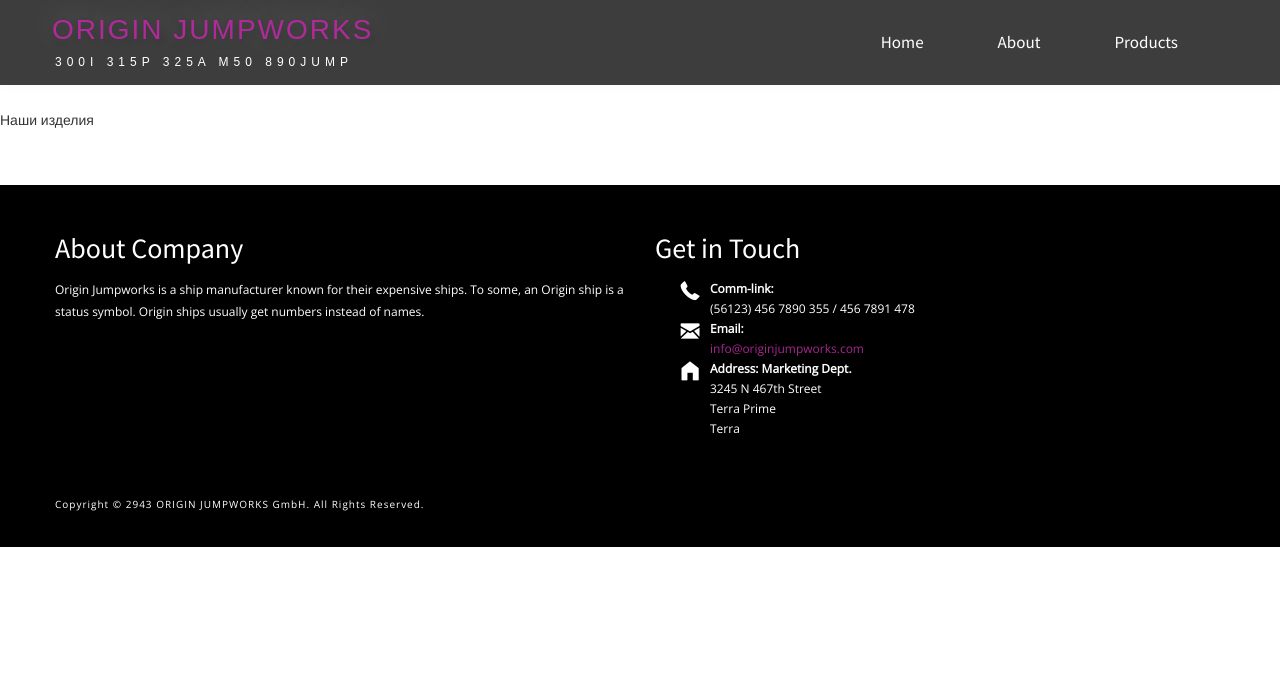
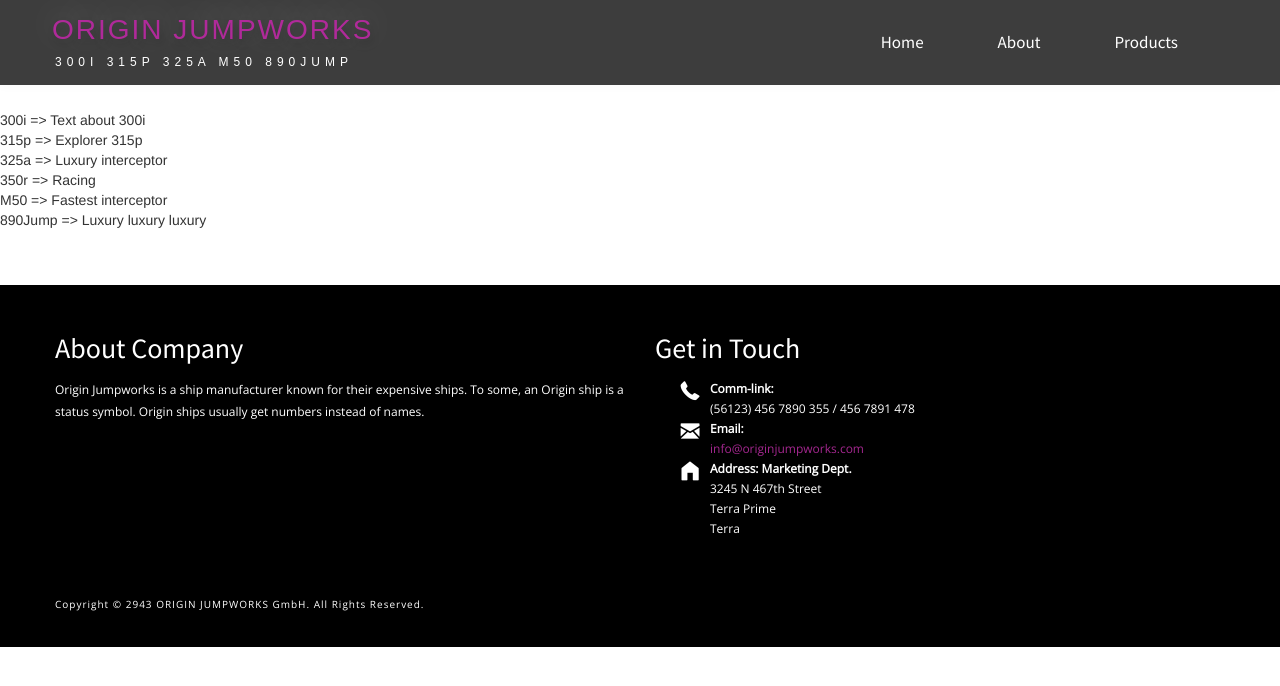
Before and after one commit to glebec-v/twigTraining, a PHP site: page /products in a window 1280 px wide. Shown: the top 686 px of the page. Run offline with PHP 8.4, Linux system fonts and the light colour scheme; some libraries are stand-ins or nearby versions; some web fonts are replaced.

Commit message:
работает связка с циколом, передается массив php

```diff
--- a/index.php
+++ b/index.php
@@ -18,5 +18,13 @@ switch($request){
         echo $twig->render('about.html', ['message' => 'О нас']);
         break;
     case '/products':
-        echo $twig->render('products.html', ['message' => 'Наши изделия']);
+        echo $twig->render('products.html',
+            ['items' => [
+                '300i' => 'Text about 300i',
+                '315p' => 'Explorer 315p',
+                '325a' => 'Luxury interceptor',
+                '350r' => 'Racing',
+                'M50' => 'Fastest interceptor',
+                '890Jump' => 'Luxury luxury luxury'
+        ]]);
 }
--- /dev/null
+++ b/views/layouts/element.html
@@ -0,0 +1 @@
+{{ item }} => {{ value }}<br/>
--- a/views/products.html
+++ b/views/products.html
@@ -1,7 +1,11 @@
 {% extends '_inner.html'%}
+
 {% block title%}
-Origin Jumpworks Products
+    Origin Jumpworks Products
 {% endblock %}
+
 {% block content%}
-{{ message }}
+    {% for item, value in items %}
+        {% include 'element.html' %}
+    {% endfor %}
 {% endblock %}
```
Also changed, not shown: views/layouts/_element.html (deleted, +0 -10 lines).
